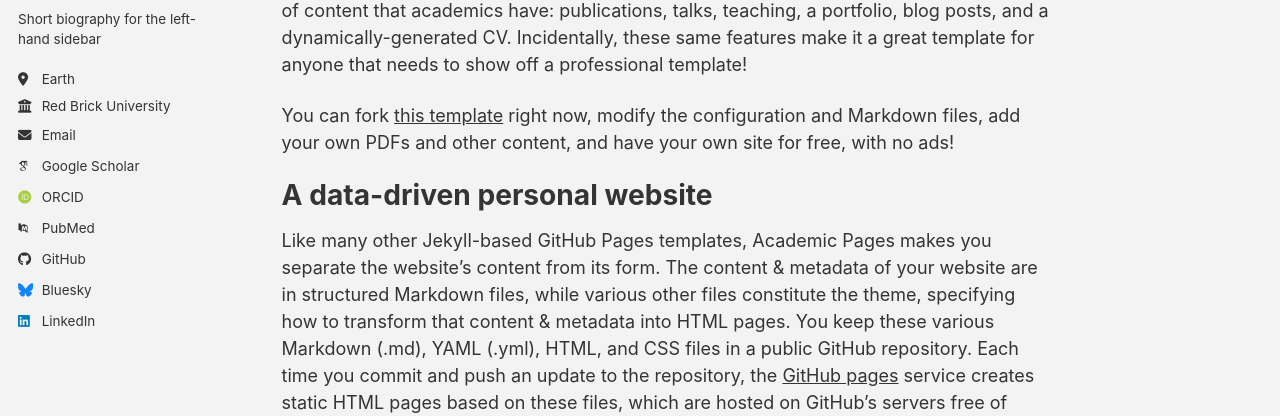
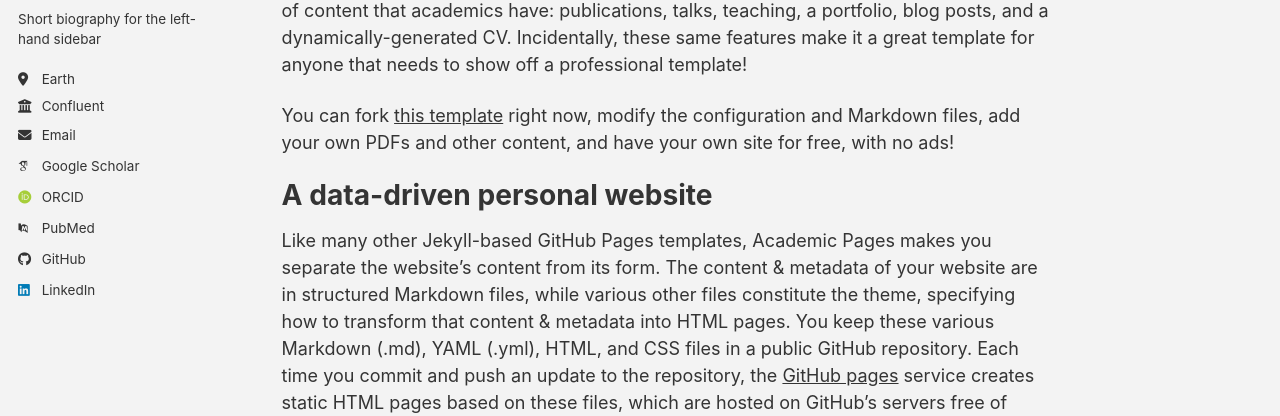
Before and after one commit to kgouripeddi/kgouripeddi.github.io, a Jekyll site: the page built from _pages/about.md, in a window 1280 px wide. Shown: the part 309-725 px from the top of the page. Built offline with Jekyll 4.4.1, drawn with Linux system fonts in a browser that asks for light colours; some web fonts are replaced; a script bundle is joined from its source files by our own code; library files that are not in the unit come from our copies.

Commit message:
Update _config.yml

```diff
--- a/_config.yml
+++ b/_config.yml
@@ -28,7 +28,7 @@
   pronouns         : # example: "she/her"
   bio              : "Short biography for the left-hand sidebar"
   location         : "Earth"
-  employer         : "Red Brick University"
+  employer         : "Confluent"
   uri              : # URL
   email            : "none@example.org"
 
@@ -51,13 +51,13 @@
   bitbucket        : # Username - Update with your username on the site
   codepen          : # Username
   dribbble         : # Username
-  github           : "academicpages"
+  github           : "https://github.com/kgouripeddi"
   kaggle           : # Username
   stackoverflow    : # User number or user number and name (i.e., use "1" or "1/jeff-atwood")
 
   # Social media
   artstation       : # Username
-  bluesky          : "bsky.app" # Replace this with you Bluesky username
+ # bluesky          : "bsky.app" # Replace this with you Bluesky username
   facebook         : # Username
   flickr           : # Username
   foursquare       : # Username
```
